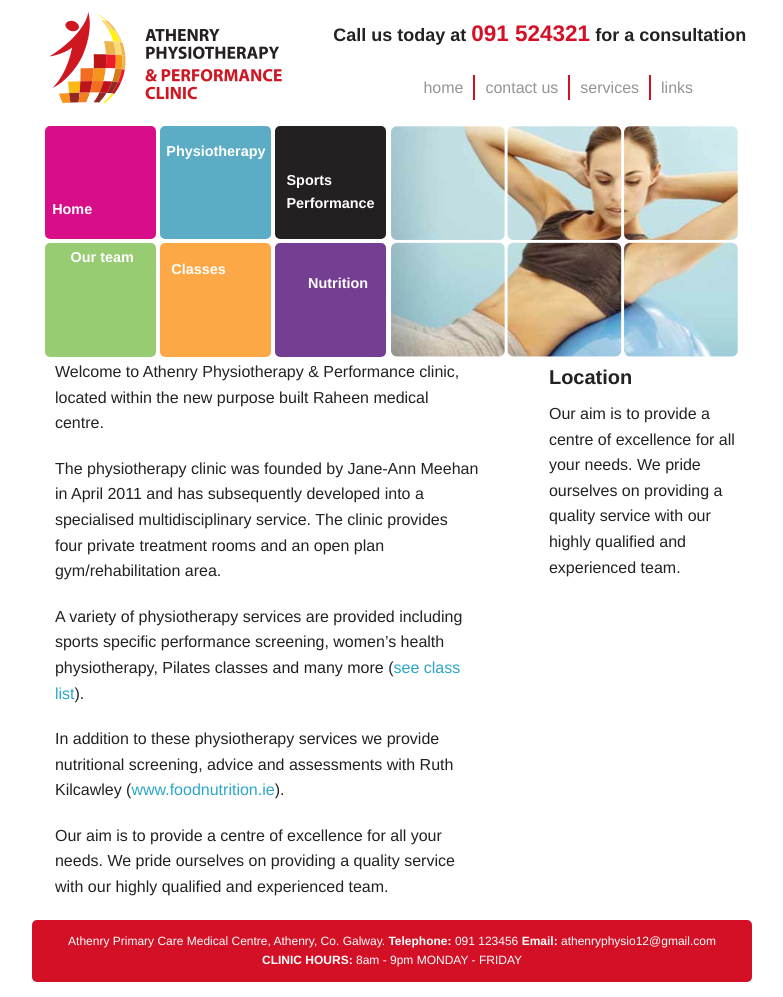
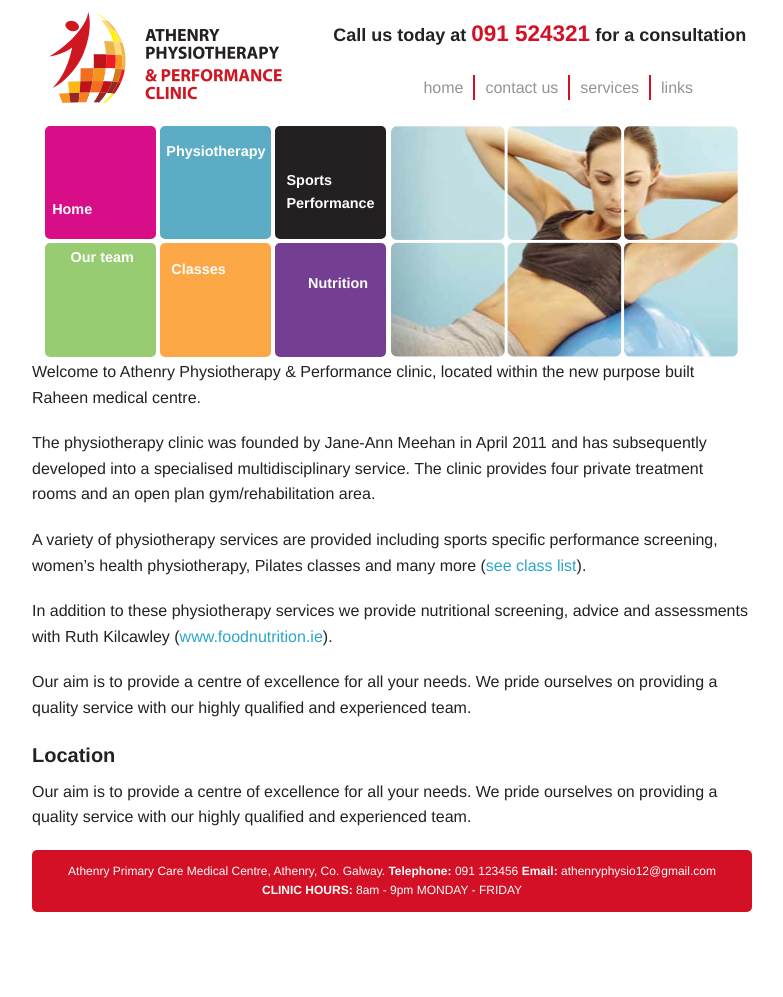
Before and after one commit to alanburke/athenryphysio, a Jekyll site: the page built from _posts/0001-01-01-index.md, in a window 1280 px wide. Shown: the whole page, without its empty margins (248-1031 px from the left). Built offline with Jekyll 4.4.1, drawn with Linux system fonts in a browser that asks for light colours; nearby versions of some CDN libraries; Markdown is read by kramdown in place of the engine named in the settings; after the commit the page ends 927 px from its top, so only the background shows below that.

Commit message:
Rejig standard layout

```diff
--- a/_layouts/default.html
+++ b/_layouts/default.html
@@ -16,7 +16,7 @@
   <script src="javascript/vendor/custom.modernizr.js"></script>
 
 </head>
-<body><div class="page">
+<body><div class="page {{ page.layout_class}}">
 
   <header>
     <h1>Athenry Physiotherapy &amp; Performance Clinic</h1>
@@ -44,9 +44,7 @@
 
   </header>
 
-  <main>
-      {{ content }}
-  </main>
+   {{ content }}
 
   <footer>
     {% capture footer %}
--- a/_layouts/standard.html
+++ b/_layouts/standard.html
@@ -1,6 +1,8 @@
 ---
 layout: default
+layout_class: standard
 ---
+<main>
   {% if page.image %}
   <figure>
     <img src="/media/{{ page.image }}" />
@@ -9,3 +11,4 @@ layout: default
   <section>
     {{ content }}
   </section>
+</main>
```
Lines whose indentation alone changed are shown as unchanged.
